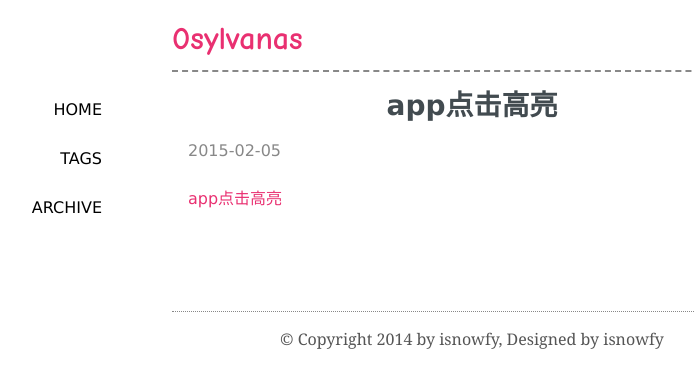
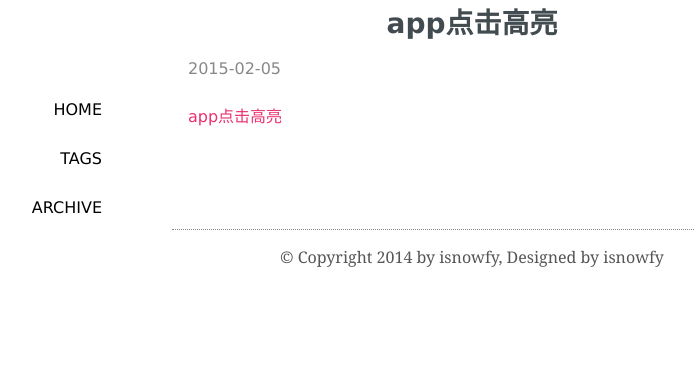
Before and after one commit to 0sylvanas/0sylvanas.github.io, a plain HTML site: page index.html in a window 1280 px wide. Shown: the whole page, without its empty margins (168-863 px from the left). Drawn offline with nearby package versions, Linux system fonts and the light colour scheme; some packages are replaced by stand-ins of ours.

Commit message:
Update index.html

```diff
--- a/index.html
+++ b/index.html
@@ -18,11 +18,6 @@
             <li><a href="/#/archive">archive</a></li>
     	</ul>
     </div>
-	<div class="wrap-header">
-	<h1>
-    <a href="/" id="title"></a>
-	</h1>
-	</div>
 <div id="md" style="display: none;">
 </div>
 <div class="entry" id="main">
```
